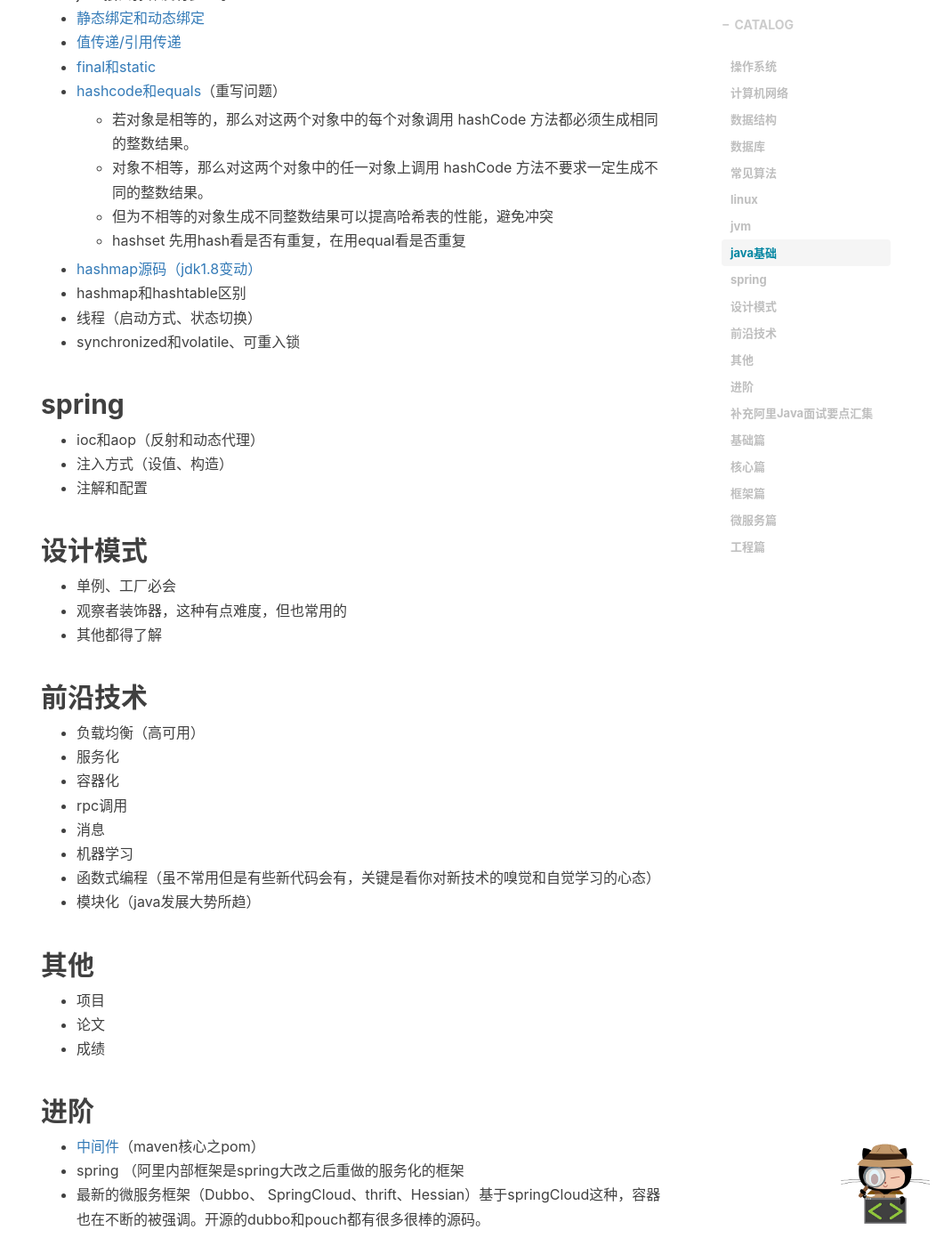
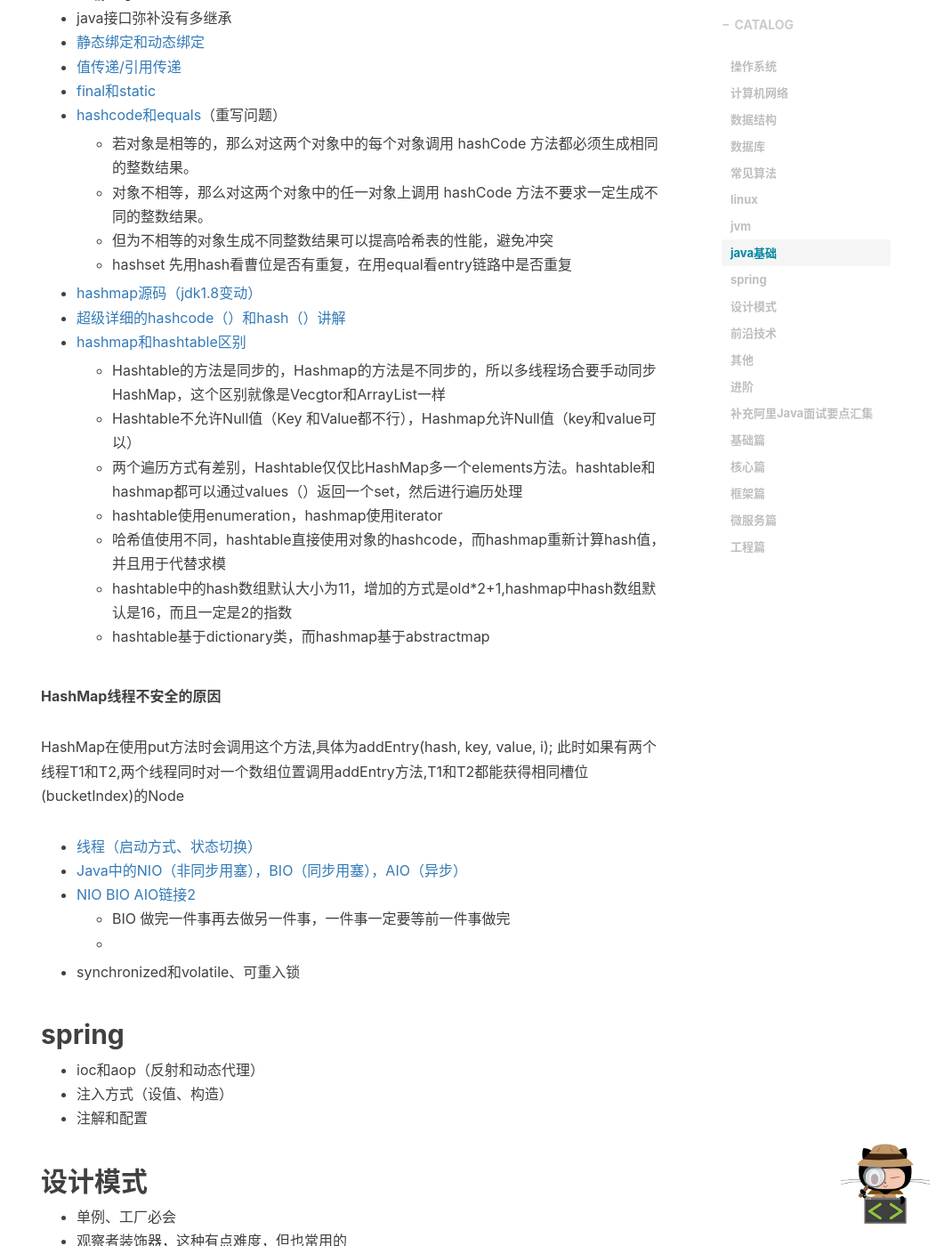
Before and after one commit to Gordon-Deng/Gordon-Deng.github.io, a Jekyll site: the page built from _posts/2018-02-22-interviews2.markdown, in a window 1280 px wide and 1400 px high, scrolled down 4009 px. Shown: the whole window at 89% size, without its empty margins (219-1280 px from the left). Built offline with Jekyll 4.4.1, drawn with Linux system fonts in a browser that asks for light colours; nearby versions of some CDN libraries; comment, search, counter and statistics services are not loaded.

```diff
--- a/_config.yml
+++ b/_config.yml
@@ -13,7 +13,7 @@
 # SNS settings
 RSS: false
 weibo_username:    1926319747
-zhihu_username:     deng-gao-deng-32
+zhihu_username:
 github_username:    Gordon-Deng
 twitter_username:   Gordon_Deng
 #facebook_username:  Gordon-Deng
--- a/_posts/2018-02-22-interviews2.markdown
+++ b/_posts/2018-02-22-interviews2.markdown
@@ -64,6 +64,7 @@
 * [chmod](http://www.runoob.com/linux/linux-comm-chmod.html)
 * [top](http://www.runoob.com/linux/linux-comm-top.html)
 * [grep](http://man.linuxde.net/grep)
+* [基本问题](http://blog.csdn.net/zhang_guyuan/article/details/60467007)
 
 ## [jvm](http://raising.iteye.com/blog/2377709)
 * [分区](http://www.blogjava.net/abin/archive/2013/11/09/406159.html)
@@ -103,11 +104,30 @@
    * 若对象是相等的，那么对这两个对象中的每个对象调用 hashCode 方法都必须生成相同的整数结果。
    * 对象不相等，那么对这两个对象中的任一对象上调用 hashCode 方法不要求一定生成不同的整数结果。
    * 但为不相等的对象生成不同整数结果可以提高哈希表的性能，避免冲突
-   * hashset 先用hash看是否有重复，在用equal看是否重复
+   * hashset 先用hash看曹位是否有重复，在用equal看entry链路中是否重复
 
 * [hashmap源码（jdk1.8变动）](http://blog.csdn.net/unscdf117/article/details/78729674?locationNum=2&fps=1)
-* hashmap和hashtable区别
-* 线程（启动方式、状态切换）
+* [超级详细的hashcode（）和hash（）讲解](https://www.cnblogs.com/tonyluis/p/5671873.html)
+* [hashmap和hashtable区别](http://blog.csdn.net/fujiakai/article/details/51585767)
+
+  * Hashtable的方法是同步的，Hashmap的方法是不同步的，所以多线程场合要手动同步HashMap，这个区别就像是Vecgtor和ArrayList一样
+  * Hashtable不允许Null值（Key 和Value都不行），Hashmap允许Null值（key和value可以）
+  * 两个遍历方式有差别，Hashtable仅仅比HashMap多一个elements方法。hashtable和hashmap都可以通过values（）返回一个set，然后进行遍历处理
+  * hashtable使用enumeration，hashmap使用iterator
+  * 哈希值使用不同，hashtable直接使用对象的hashcode，而hashmap重新计算hash值，并且用于代替求模
+  * hashtable中的hash数组默认大小为11，增加的方式是old*2+1,hashmap中hash数组默认是16，而且一定是2的指数
+  * hashtable基于dictionary类，而hashmap基于abstractmap
+
+**HashMap线程不安全的原因**
+
+HashMap在使用put方法时会调用这个方法,具体为addEntry(hash, key, value, i);
+此时如果有两个线程T1和T2,两个线程同时对一个数组位置调用addEntry方法,T1和T2都能获得相同槽位(bucketIndex)的Node
+
+* [线程（启动方式、状态切换）](https://segmentfault.com/a/1190000005006079)
+* [Java中的NIO（非同步用塞），BIO（同步用塞），AIO（异步）](https://www.cnblogs.com/2017112wu/p/6835956.html)
+* [NIO BIO AIO链接2](https://baijiahao.baidu.com/s?id=1573998393898438&wfr=spider&for=pc)
+   * BIO 做完一件事再去做另一件事，一件事一定要等前一件事做完
+   *
 * synchronized和volatile、可重入锁
 
 ## spring
```
